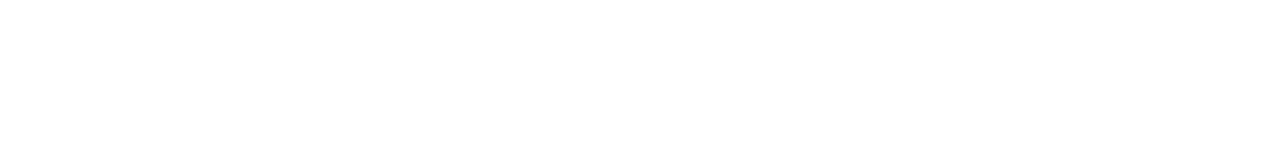
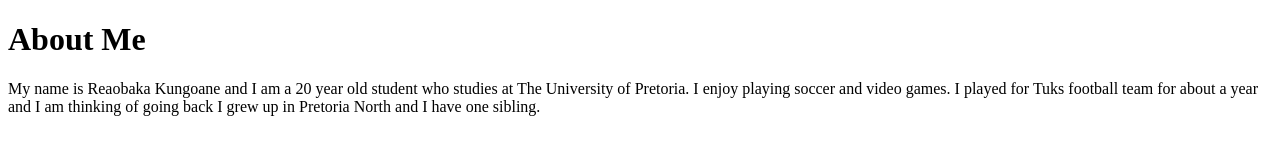
Before and after one commit to 20704586/20704586.github.io, a plain HTML site: page index.html in a window 1280 px wide. Drawn offline with Linux system fonts and the light colour scheme.

Commit message:
Update index.html

```diff
--- a/index.html
+++ b/index.html
@@ -1,6 +1,11 @@
 <!DOCTYPE html>
 <html>
     <body>
-        <h1></h1>
+        <h1>About Me</h1>
+        <p>My name is Reaobaka Kungoane and I am a 20 year old student who studies at
+            The University of Pretoria.
+            I enjoy playing soccer and video games. I played for Tuks football team for about a year
+            and I am thinking of going back
+            I grew up in Pretoria North and I have one sibling. </p>
     </body>
 </html>
```
